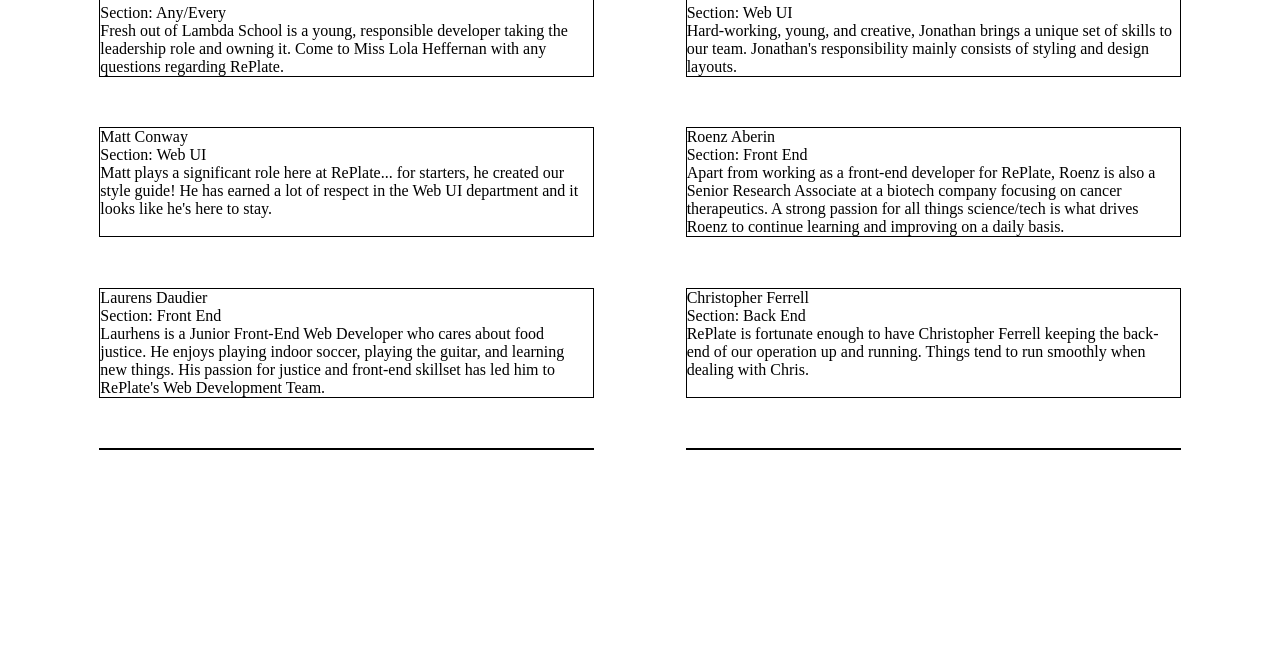
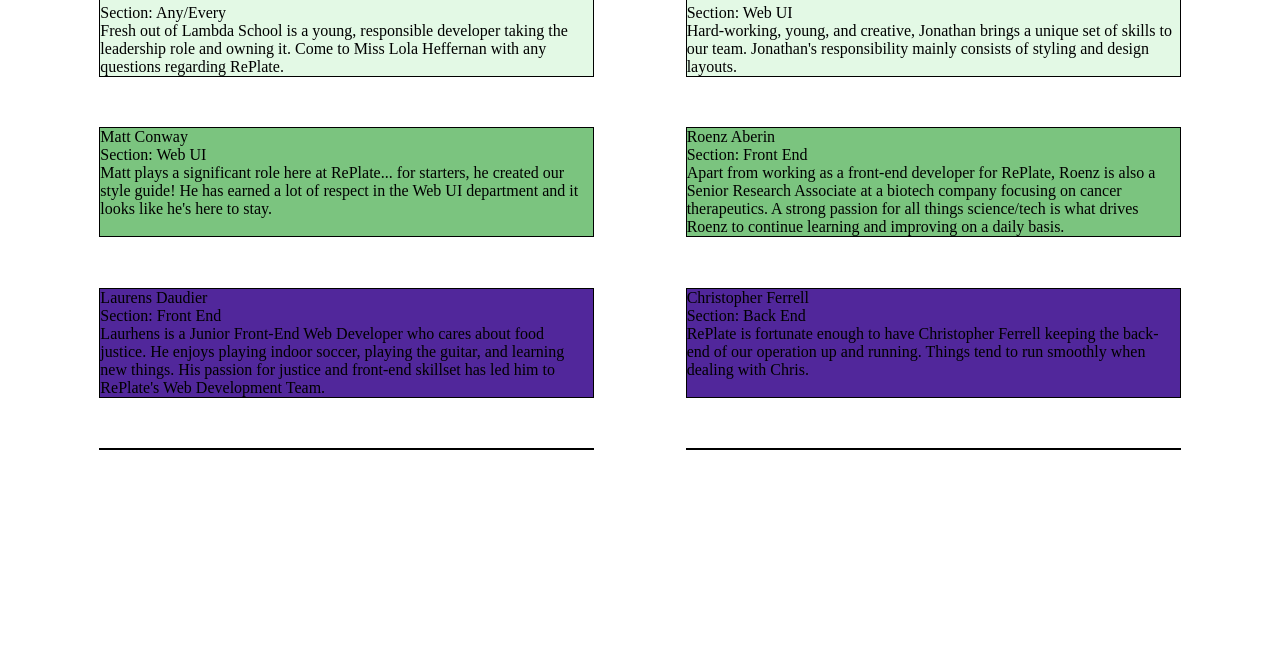
Before and after one commit to build-week-pt-replate/marketing_B, a plain HTML site: page about.html in a window 1280 px wide. Shown: the part 140-800 px from the top of the page. Drawn offline with Linux system fonts and the light colour scheme.

Commit message:
Colors and some more styling added

```diff
--- a/about.html
+++ b/about.html
@@ -16,7 +16,7 @@
             <h1 class="company-name">Developers</h1>
         </div>
         <section class="devs">
-            <div class="dev">
+            <div class="dev row-one">
                 <div class="dev-title">
                     Team Lead
                 </div>
@@ -29,7 +29,7 @@
                 </div>
             </div>
 
-            <div class="dev">
+            <div class="dev row-one">
                 <div class="dev-title">
                     Jonathan Traverso
                 </div>
@@ -42,7 +42,7 @@
                 </div>
             </div>
 
-            <div class="dev">
+            <div class="dev row-two">
                 <div class="dev-title">
                     Matt Conway
                 </div>
@@ -55,7 +55,7 @@
                 </div>
             </div>
 
-            <div class="dev">
+            <div class="dev row-two">
                 <div class="dev-title">
                     Roenz Aberin
                 </div>
@@ -69,7 +69,7 @@
                 </div>
             </div>
 
-            <div class="dev">
+            <div class="dev row-three">
                 <div class="dev-title">
                     Laurens Daudier
                 </div>
@@ -84,7 +84,7 @@
                 </div>
             </div>
 
-            <div class="dev">
+            <div class="dev row-three">
                 <div class="dev-title">
                     Christopher Ferrell
                 </div>
--- a/less/about.less
+++ b/less/about.less
@@ -14,4 +14,13 @@
             width: 75%;
         }
     }
+    .row-one {
+        background-color: #e3f9e5;
+    }
+    .row-two {
+        background-color: #7bc47f;
+    }
+    .row-three {
+        background-color: #51279b;
+    }
 }
```
Also changed, not shown: css/index.css.
